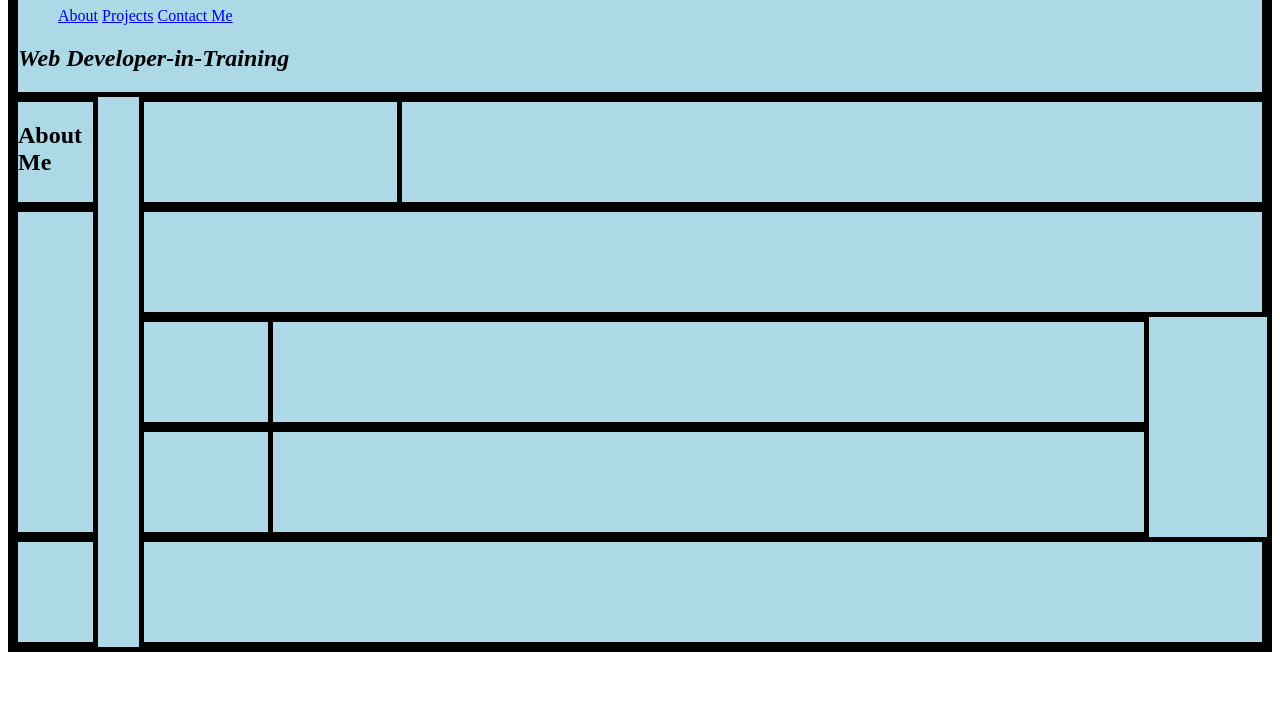
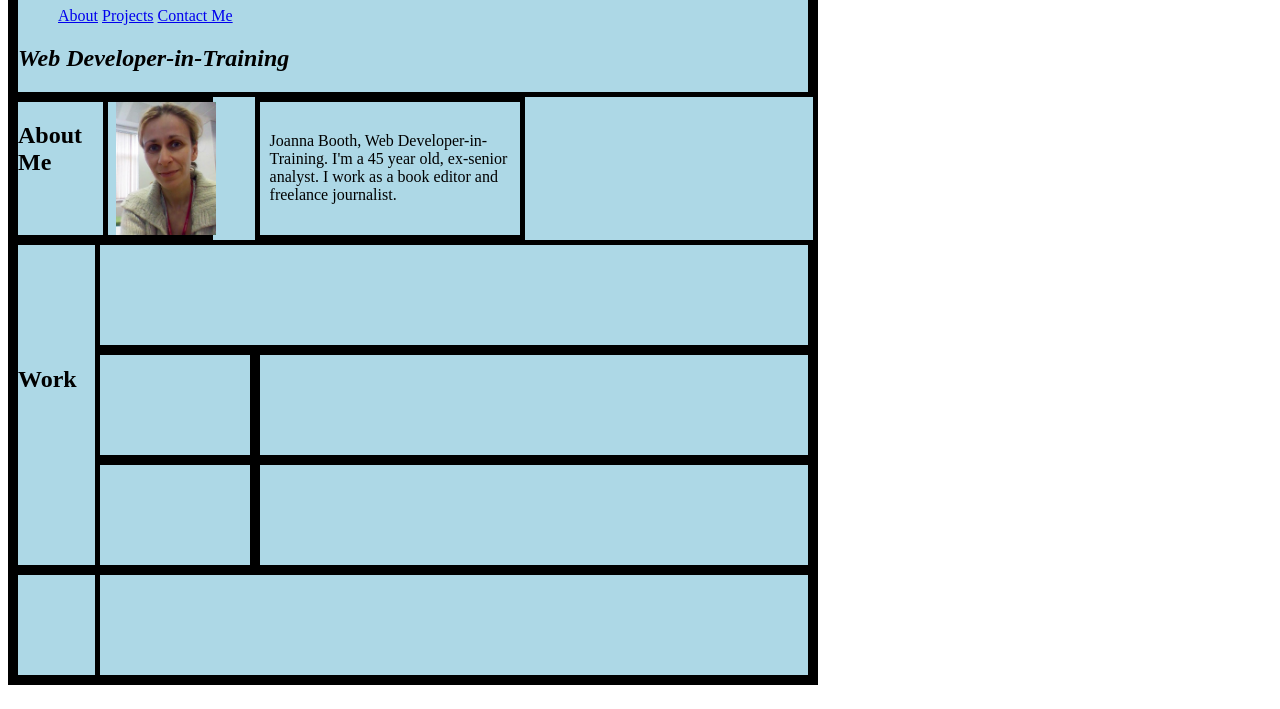
Before and after one commit to stillawake17/Challenge2, a plain HTML site: page challenge/starter/test.html in a window 1280 px wide. Shown: the part 91-800 px from the top of the page. Drawn offline with Linux system fonts and the light colour scheme.

Commit message:
updated the grid locations for the divs and added in work title

```diff
--- a/challenge/starter/test.html
+++ b/challenge/starter/test.html
@@ -20,13 +20,13 @@ img {
     min-height: 100px;
   }
  .container {
-    /* width: 800px; */
+    width: 800px;
     display: grid;
     /* grid-template-columns: minmax(150px auto);
     grid-template-rows: minmax(150px auto); */
     grid-template-areas:
     'header header header header header'
-    'aboutMe picMe aboutText aboutText .'
+    'aboutMe picMe picMe aboutText aboutText'
     'work-title bigImg bigImg bigImg .'
     'work-title project2 project2 project3 project3'
     'work-title project4 project4 project5 project5'
@@ -34,17 +34,17 @@ img {
   }
 
   .header       {grid-area:1/1/2/5 header;}
-    .aboutMe    { grid-area: 2/1/3/2 aboutMe; max-width: 75px;}
-     .picMe     {grid-area: 2/2/3/4 picMe; max-width: 50%;  }
-     .aboutText { grid-area:  2/4/3/5 aboutText;}
-    .work-title { grid-area:  3/1/6/2 work-title; max-width:75px;}
-    .bigImg     { grid-area:  3/2/4/5 bigImg; }
-    .project2   {grid-area: 4/2/5/3  project2; width: auto;}
-    .project3   {grid-area:  4/3/5/4 project3; width: auto;}
-    .project4   {grid-area: 5/2/6/4  project4; width: auto;}
-    .project5   {grid-area: 5/3/6/4  project5; width: auto;}
-    .contact-head { grid-area: contact-head; max-width:75px; }
-    .contact-text { grid-area: 6/2/7/5 contact-text;}
+    .aboutMe    { grid-area: 2/1/3/2 aboutMe; max-width: 90px; padding-right: 10px;}
+     .picMe     {grid-area: 2/3/3/ picMe;  max-width: 100px; margin-left: 8px; }
+     .aboutText { grid-area:  2/4/3/5 aboutText; max-width: 250px; padding: 5px;}
+    .work-title { grid-area:  3/1/6/2 work-title; max-width:90px; padding-right: 10px;}
+    .bigImg     { grid-area:  3/3/4/5 bigImg; }
+    .project2   {grid-area: 4/3/5/  project2; width: auto;}
+    .project3   {grid-area:  4/4/5/5 project3; width: auto;}
+    .project4   {grid-area: 5/3/6/  project4; width: auto;}
+    .project5   {grid-area: 5/4/6/5  project5; width: auto;}
+    .contact-head { grid-area: 6/1/6/3 contact-head; max-width: 90px; padding-right: 10px; }
+    .contact-text { grid-area: 6/3/7/5 contact-text;}
 
    div {
     background-color: lightblue;
@@ -102,9 +102,16 @@ display: inline;
     <div class="aboutMe">
         <h2>About Me</h2>
     </div>
-    <div class="picMe"></div>
-    <div class="aboutText"></div>
-    <div class="work-title"></div>
+    <div class="picMe">
+        <img class="picMe" src="./images/profile pic_180911a.JPG"></img>
+    </div>
+    <div class="aboutText">
+        <p class="aboutText">Joanna Booth, Web Developer-in-Training.
+            I'm a 45 year old, ex-senior analyst. I work as a book editor and freelance journalist.</p>
+    </div>
+    <div class="work-title">
+        <h2 class="work-title">Work</h2>
+    </div>
     <div class="bigImg"></div>
     <div class="project2"></div>
     <div class="project3"></div>
```
